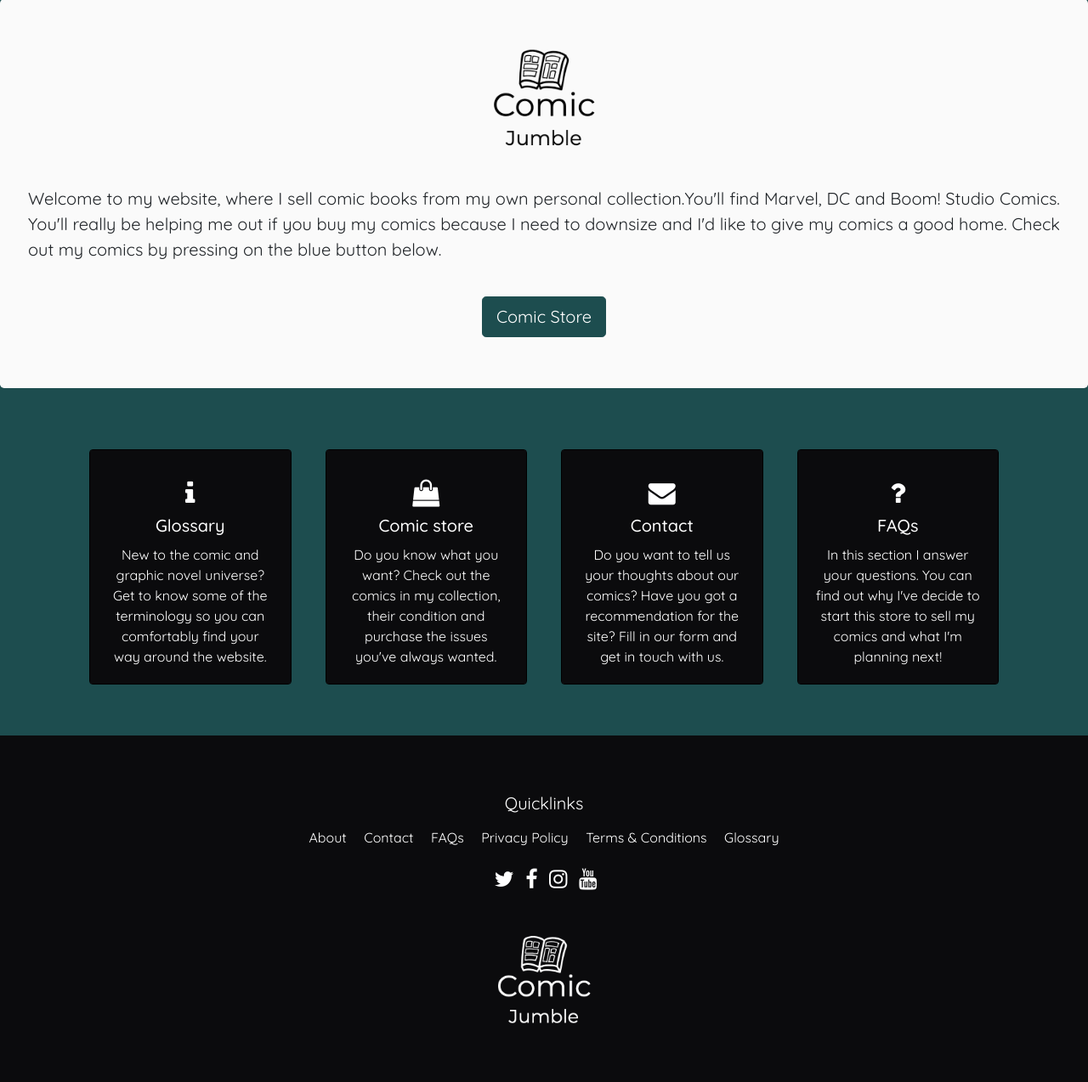
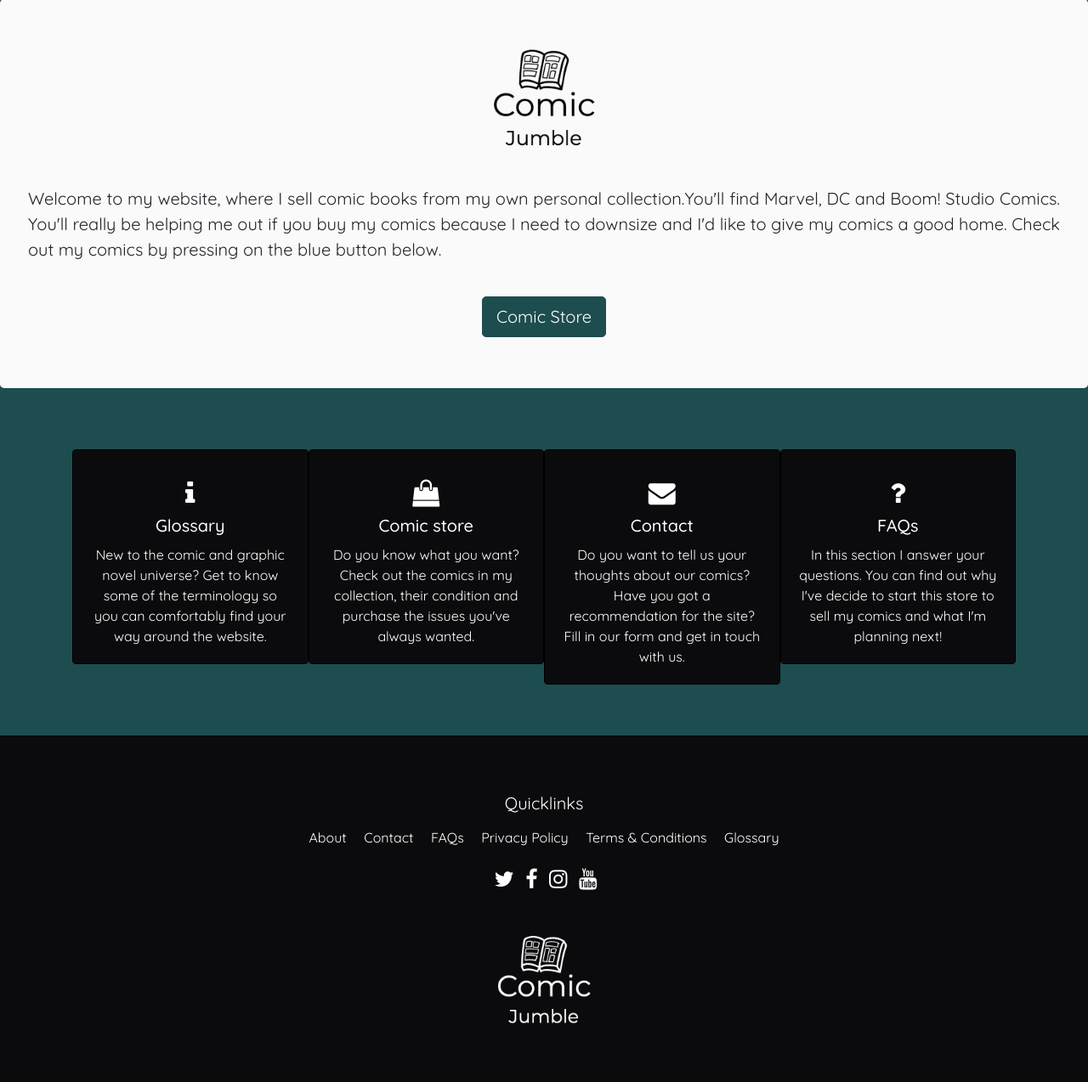
Before and after one commit to adonegan/milestone4-mycomicjumble, a Django app: page / in a window 1280 px wide. Shown: the part 57-1331 px from the top of the page at 85% size. Run offline with Django 3.2, Linux system fonts and the light colour scheme; some libraries are stand-ins or nearby versions.

Commit message:
Adding mx-auto to rows / outer classes

```diff
--- a/comics/templates/search.html
+++ b/comics/templates/search.html
@@ -26,11 +26,11 @@
 </div>
 
 <div class="container">
-    <div class="row mt-4 mb-5">
+    <div class="row mt-4 mb-5 mx-auto">
         {% for comic in comics %}
 
         <div class="col-12 col-sm-6 col-md-4 col-lg-3">
-            <div class="card">
+            <div class="card mx-auto">
                 <div class="card-body mx-auto">
 
                     {% if comic.image %}
@@ -50,7 +50,7 @@
 
 
 <div class="container">
-    <div class="row my-3">
+    <div class="row my-3 mx-auto">
 
         <div class="pagination mx-auto mb-5">
             <span class="step-links">
--- a/home/templates/index.html
+++ b/home/templates/index.html
@@ -19,11 +19,11 @@
 </div>
 <div class="container">
     <div class="section">
-        <div class="row no-gutters">
+        <div class="row no-gutters mx-auto">
             <div class="col-xl-3 col-lg-3 col-md-6 col-sm-12 col-xs-12">
                 <div id="info-box">
-                    <div class="card">
-                        <div class="card-body">
+                    <div class="card mx-auto">
+                        <div class="card-body mx-auto">
                             <i class="fa fa-info fa-2x" aria-hidden="true"></i>
                             <h5 class="card-title">Glossary</h5>
                             <p class="card-text text-center">New to the comic and graphic novel universe? Get to know
@@ -34,8 +34,8 @@
             </div>
             <div class="col-xl-3 col-lg-3 col-md-6 col-sm-12 col-xs-12">
                 <div id="info-box">
-                    <div class="card">
-                        <div class="card-body">
+                    <div class="card mx-auto">
+                        <div class="card-body mx-auto">
                             <i class="fa fa-shopping-bag fa-2x" aria-hidden="true"></i>
                             <h5 class="card-title">Comic store</h5>
                             <p class="card-text text-center"> Do you know what you want? Check out the comics in my
@@ -46,8 +46,8 @@
             </div>
             <div class="col-xl-3 col-lg-3 col-md-6 col-sm-12 col-xs-12">
                 <div id="info-box">
-                    <div class="card">
-                        <div class="card-body">
+                    <div class="card mx-auto">
+                        <div class="card-body mx-auto">
                             <i class="fa fa-envelope big-icon fa-2x" aria-hidden="true"></i>
                             <h5 class="card-title">Contact</h5>
                             <p class="card-text text-center">Do you want to tell us your thoughts about our comics?
@@ -59,8 +59,8 @@
             </div>
             <div class="col-xl-3 col-lg-3 col-md-6 col-sm-12 col-xs-12">
                 <div id="info-box">
-                    <div class="card">
-                        <div class="card-body">
+                    <div class="card mx-auto">
+                        <div class="card-body mx-auto">
                             <i class="fa fa-question fa-2x" aria-hidden="true"></i>
                             <h5 class="card-title">FAQs</h5>
                             <p class="card-text text-center">In this section I answer your questions. You can find out
```
